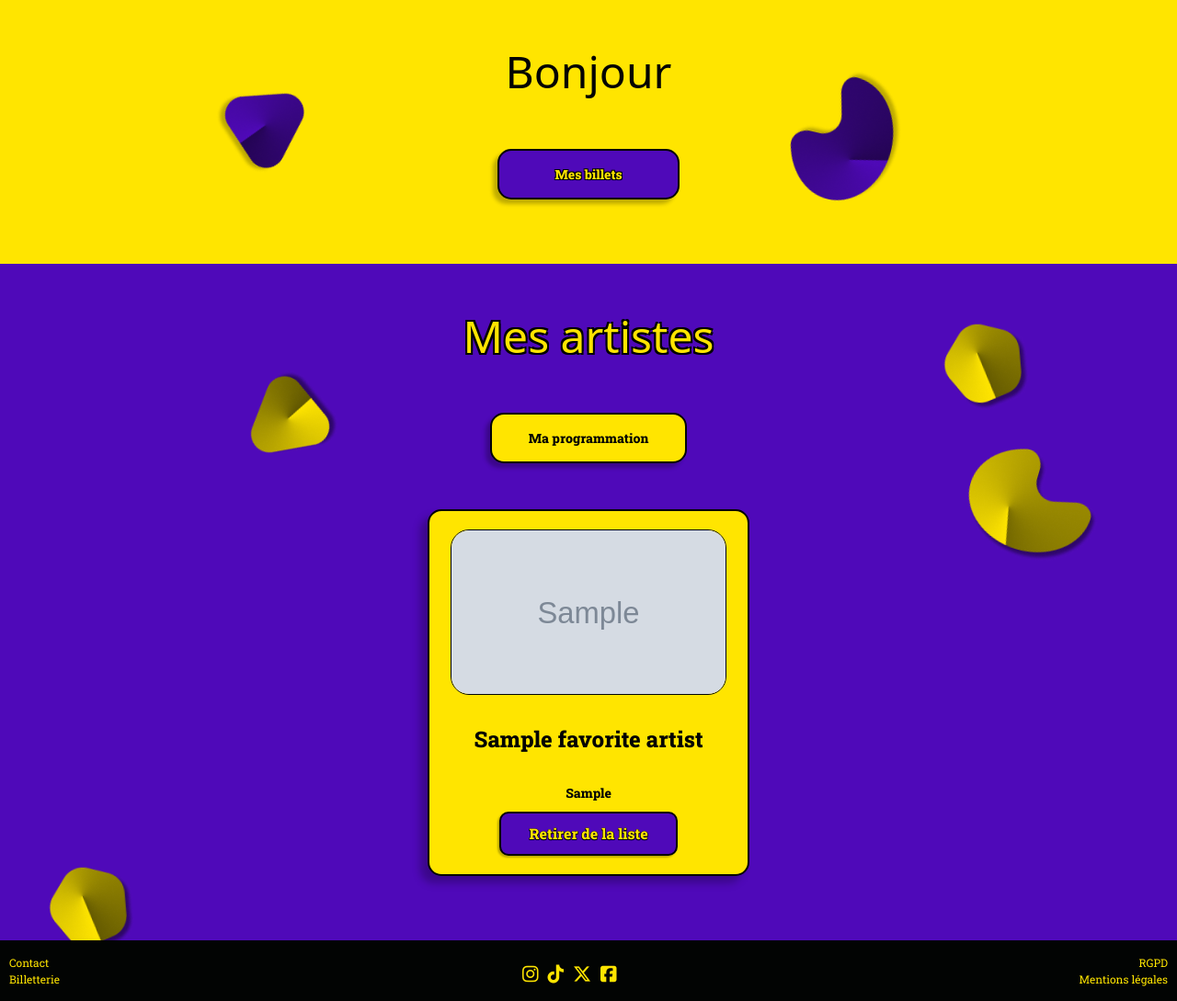
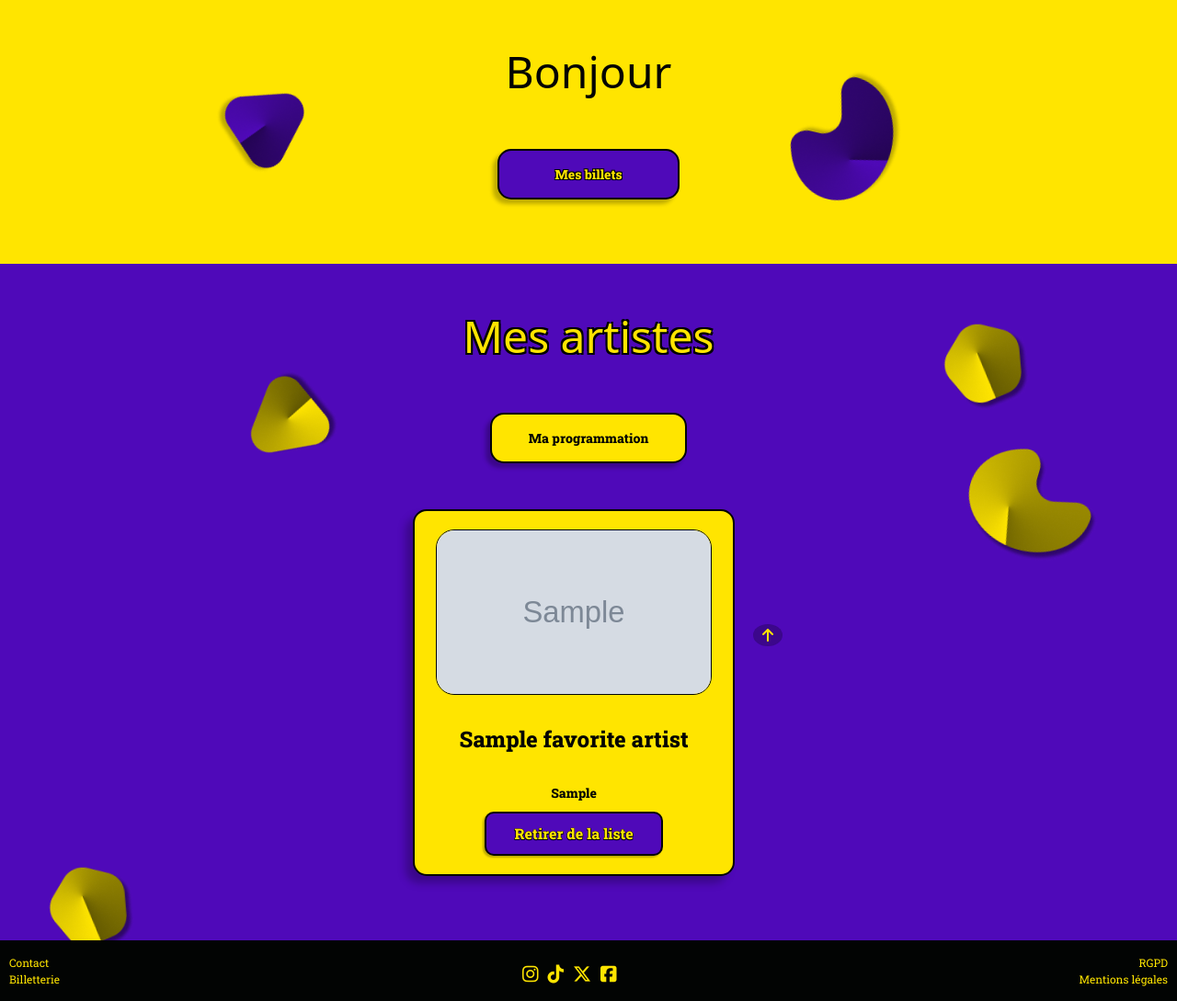
Before and after one commit to Marion1b/Donkey2.0, a PHP site: template templates/espace-perso.html.twig in a window 1280 px wide. Shown: the part 77-1166 px from the top of the page at 92% size. Run offline with PHP 8.4, Linux system fonts and the light colour scheme; the template is opened without the code that fills it: most values are stand-ins (such as "Sample title", 1, 10 or a date in 2020); grey boxes marked "Sample" are stand-in pictures; some libraries are stand-ins or nearby versions; some web fonts are replaced.

Commit message:
feat : scroll top button et restyle espace admin button on hover

```diff
--- a/assets/styles/sass/style.scss
+++ b/assets/styles/sass/style.scss
@@ -546,6 +546,7 @@ body{
         margin: 3.5rem 0;
         li{
             font-size: 1.2rem;
+            background-color: $main-color;
             border: 1px solid $black;
             box-shadow: -4px 4px 4px $opacity-black;
             border-radius: .5rem;
@@ -571,14 +572,18 @@ body{
 }
 
 .programmation-page{
-    overflow: hidden;
     background-color: $main-color;
     padding: 5rem 0;
     position: relative;
+    contain: paint;
     &-container{
         margin: auto;
+        position: relative;
+        width: 100%;
         max-width: 120rem;
         min-height: 95vh;
+        contain: paint;
+        z-index: 100;
     }
     .programmation-artists-container{
         display: flex;
@@ -618,13 +623,38 @@ body{
         position: relative;
         z-index: 100;
     }
-
     .artist-card{
         @include artist-card();
     }
 }
 
+.scroll-top{
+    z-index: 150;
+    position: sticky;
+    bottom: 2rem;
+    left: 90%;
+    background-color: $opacity-black;
+    backdrop-filter: blur(10px);
+    border: none;
+    border-radius: 50%;
+    a{
+        padding: 3rem 1rem;
+    }
+    i{
+        color: $secondary-color;
+    }
+}
+
+@media screen and (min-width:780px) and (max-width:1023px){
+    .scroll-top{
+        left: 100%;
+    }
+}
+
 @media screen and (min-width:1024px){
+    .scroll-top{
+        left: 95%;
+    }
     .programmation-filter{
         ul li{
             font-size: 1.6rem;
@@ -1278,7 +1308,7 @@ body{
 .espace-perso{
     background-color: $secondary-color;
     position: relative;
-    overflow: hidden;
+    contain: paint;
     &-tickets{
         display: flex;
         flex-direction: column;
@@ -1580,6 +1610,16 @@ body{
             }
         }
     }
+    .admin-space-button{
+        transition: all 200ms ease-in;
+        &:hover{
+            background-color: $secondary-color;
+            color: $black;
+            text-shadow:none;
+            box-shadow: none;
+            transform: translate(-2px, 2px);
+        }
+    }
 }
 
 // ==========================================================================
@@ -1841,6 +1881,8 @@ body{
 
 .page-footer{
     background-color: $black;
+    position: relative;
+    z-index: 100;
     &-container{
         margin: auto;
         display: flex;
--- a/templates/espace-perso.html.twig
+++ b/templates/espace-perso.html.twig
@@ -23,7 +23,7 @@
     </section>
 {% endif %}
 
-<section class="espace-perso-artists">
+<section class="espace-perso-artists" id="top-espace-perso-artists">
     <h1>Mes artistes</h1>
 
     <div class="espace-perso-artists-form2 form"><img src="./assets/img/forms/form2-yellow.png" alt=""></div>
@@ -53,6 +53,7 @@
         {%else%}
             <p>Pas encore d'artiste ajouté-e-s à la liste.</p>
         {%endif%}
+        <button class="scroll-top"><a href="#top-espace-perso-artists"><i class="fa-solid fa-arrow-up"></i></a></button>
     </section>
 </section>
 
```
Also changed, not shown: templates/programmation.html.twig (+6 -6 lines), assets/styles/css/style.css, 1 other file.
